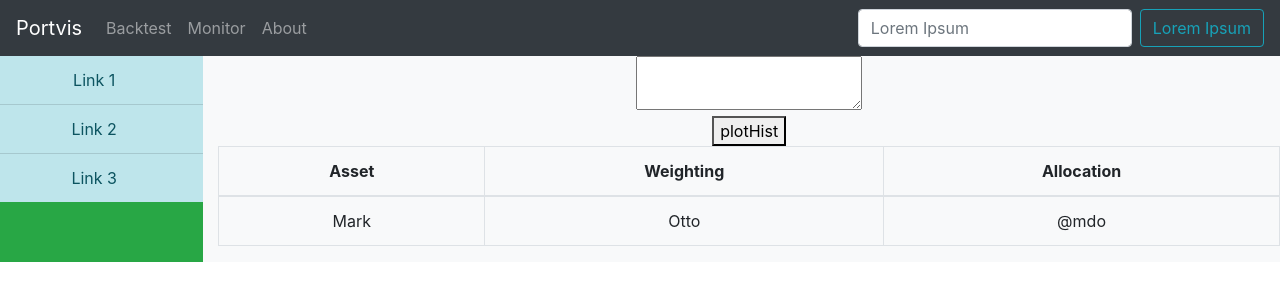
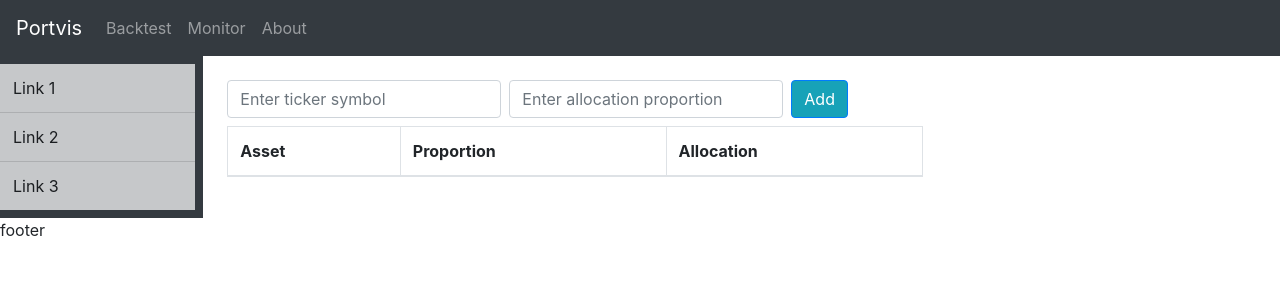
Before and after one commit to jonjau/portvis, a React (Create React App) app in the folder client/: page /backtest in a window 1280 px wide. Shown: the top 300 px of the page. Built offline with nearby package versions, Linux system fonts and the light colour scheme.

Commit message:
assets and allocation table layout finalised?

```diff
--- a/client/package.json
+++ b/client/package.json
@@ -9,6 +9,7 @@
     "axios": "^0.19.2",
     "bootstrap": "^4.5.0",
     "dygraphs": "^2.1.0",
+    "formik": "^2.1.5",
     "react": "^16.13.0",
     "react-bootstrap": "^1.2.1",
     "react-dom": "^16.13.0",
--- a/client/public/index.html
+++ b/client/public/index.html
@@ -24,7 +24,10 @@
       work correctly both with client-side routing and a non-root public URL.
       Learn how to configure a non-root public URL by running `npm run build`.
     -->
-    <title>React App</title>
+
+    <!-- Latest compiled and minified CSS -->
+
+    <title>Portvis</title>
   </head>
   <body>
     <noscript>You need to enable JavaScript to run this app.</noscript>
--- a/client/src/App.css
+++ b/client/src/App.css
@@ -1,6 +1,3 @@
-.App {
-  text-align: center;
-}
 
 .App-logo {
   height: 40vmin;
--- a/client/src/components/AllocationTable.js
+++ b/client/src/components/AllocationTable.js
@@ -1,25 +1,60 @@
 import React, { Component } from "react";
-import { Table, Button } from "react-bootstrap";
+import { Table, Button, Form, FormControl, InputGroup } from "react-bootstrap";
 
 class AllocationTable extends Component {
+  constructor(props) {
+    super(props);
+
+    this.state = {
+      assets: [],
+    };
+    this.addAssetClicked = this.addAssetClicked.bind(this);
+  }
+
+  addAssetClicked() {}
+
   render() {
     return (
-      <Table bordered size="md" hover>
+      <>
+        <Form inline onSubmit={() => this.addAssetClicked()}>
+          <InputGroup className="mb-2 mr-sm-2">
+            <Form.Control
+              id="inlineFormInputSymbol"
+              placeholder="Enter ticker symbol"
+            />
+          </InputGroup>
+          <InputGroup className="mb-2 mr-sm-2">
+            <FormControl
+              id="inlineFormInputAllocation"
+              placeholder="Enter allocation proportion"
+            />
+          </InputGroup>
+          <Button type="submit" className="bg-info mb-2">
+            Add
+          </Button>
+        </Form>
+
+        {/* <Container fluid="true" className="d-flex flex-column"> */}
+        <Table bordered hover className="col-8">
           <thead>
             <tr>
               <th>Asset</th>
-            <th>Weighting</th>
+              <th>Proportion</th>
               <th>Allocation</th>
             </tr>
           </thead>
           <tbody>
+            {this.state.assets.map((asset) => (
               <tr>
-            <td>Mark</td>
-            <td>Otto</td>
-            <td>@mdo</td>
+                <td>{asset.name}</td>
+                <td>{asset.weight}</td>
+                <td>{asset.allocation}</td>
               </tr>
+            ))}
           </tbody>
         </Table>
+        {/* </Container> */}
+      </>
     );
   }
 }
--- a/client/src/components/BacktestComponent.css
+++ b/client/src/components/BacktestComponent.css
@@ -1,3 +1,7 @@
-Row {
-    min-height: 1000px;
+.grow {
+    flex: 1;
 }
+
+.main {
+    overflow-y: auto;
+}
--- a/client/src/components/BacktestComponent.js
+++ b/client/src/components/BacktestComponent.js
@@ -59,29 +59,29 @@ class StockComponent extends Component {
 
   render() {
     return (
-      <Container fluid="true" className="d-flex flex-column">
+      <Container fluid="true" className="d-flex flex-column grow">
         <Row>
-          <Col md={2} className="bg-success p-0">
+          <Col md={2} className="bg-dark p-2">
             <ListGroup variant="flush">
-              <ListGroup.Item action href="#link1" variant="info">
+              <ListGroup.Item action href="#link1" variant="dark">
                 Link 1
               </ListGroup.Item>
-              <ListGroup.Item action href="#link2" variant="info">
+              <ListGroup.Item action href="#link2" variant="dark">
                 Link 2
               </ListGroup.Item>
-              <ListGroup.Item action href="#link3" variant="info">
+              <ListGroup.Item action href="#link3" variant="dark">
                 Link 3
               </ListGroup.Item>
             </ListGroup>
           </Col>
-          <Col md={10} className="bg-light">
-            <textarea
+          {/* <textarea
               defaultValue={JSON.stringify(this.state.stockHistory.timeSeries)}
-            ></textarea>
-            <div ref="chart" />
-            <button onClick={() => this.plotHistory()}>plotHist</button>
+            ></textarea> */}
+          <Col md={10} className="p-4">
             <AllocationTable />
           </Col>
+          {/* <div ref="chart" />
+            {/* <button onClick={() => this.plotHistory()}>plotHist</button> */}
         </Row>
       </Container>
     );
@@ -89,3 +89,25 @@ class StockComponent extends Component {
 }
 
 export default StockComponent;
+
+// <body className="container-fluid d-flex flex-column">
+// <Row>
+//   <div className="col-12 bg-primary py-3">Header</div>
+//   <div className="col-4 bg-info py-3">Menu</div>
+//   <div className="main col-8 bg-warning py-3">
+//     <h4>Main</h4>
+//     <p className="mb-5">
+//       Sriracha biodiesel taxidermy organic post-ironic, Intelligentsia
+//       salvia mustache 90's code editing brunch. Butcher polaroid VHS art
+//       party, hashtag Brooklyn deep v PBR narwhal sustainable mixtape swag
+//       wolf squid tote bag. Tote bag cronut semiotics, raw denim deep v
+//       taxidermy messenger bag. Tofu YOLO Etsy, direct trade ethical Odd
+//       Future jean shorts paleo. Forage Shoreditch tousled aesthetic irony,
+//       street art organic Bushwick artisan cliche semiotics ugh synth
+//       chillwave meditation. Shabby chic lomo plaid vinyl chambray Vice.
+//       Vice sustainable cardigan, Williamsburg master cleanse hella DIY
+//       90's blog.
+//     </p>
+//   </div>
+// </Row>
+// </body>
--- a/client/src/components/NavigationBar.js
+++ b/client/src/components/NavigationBar.js
@@ -1,23 +1,15 @@
 import React from "react";
-import { Navbar, Nav, Form, Button, FormControl } from "react-bootstrap";
+import { Navbar, Nav } from "react-bootstrap";
 
 function NavigationBar() {
   return (
-    <Navbar bg="dark" variant="dark">
+    <Navbar sticky="top" bg="dark" variant="dark">
       <Navbar.Brand href="/">Portvis</Navbar.Brand>
       <Nav className="mr-auto">
         <Nav.Link href="backtest">Backtest</Nav.Link>
-        <Nav.Link href="features">Monitor</Nav.Link>
-        <Nav.Link href="pricing">About</Nav.Link>
+        <Nav.Link href="monitor">Monitor</Nav.Link>
+        <Nav.Link href="about">About</Nav.Link>
       </Nav>
-      <Form inline>
-        <FormControl
-          type="text"
-          placeholder="Lorem Ipsum"
-          className="mr-sm-2"
-        />
-        <Button variant="outline-info">Lorem Ipsum</Button>
-      </Form>
     </Navbar>
   );
 }
--- a/client/src/components/PortvisApp.js
+++ b/client/src/components/PortvisApp.js
@@ -17,12 +17,13 @@ class PortvisApp extends Component {
           <Switch>
             <Route path="/" exact component={StockComponent} />
             <Route path="/backtest" exact component={BacktestComponent} />
-            {/* <Route render={() => <h1>404: page not found</h1>} /> */}
           </Switch>
+          <footer>footer</footer>
         </>
       </Router>
     );
   }
 }
 
+// <Route render={() => <h1>404: page not found</h1>} />
 export default PortvisApp;
```
Also changed, not shown: client/src/components/PortvisApp.css (+0 -28 lines), 1 other file (tests, documents, lock files or other folders). Lines whose indentation alone changed are shown as unchanged.
